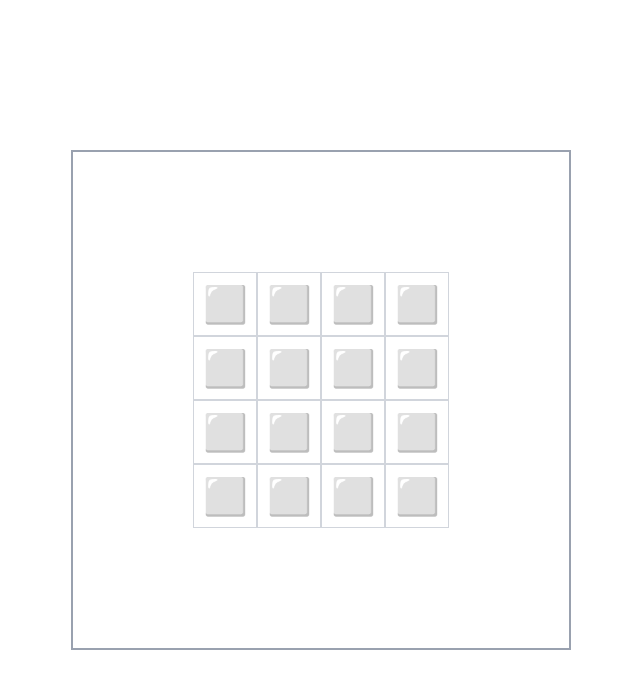
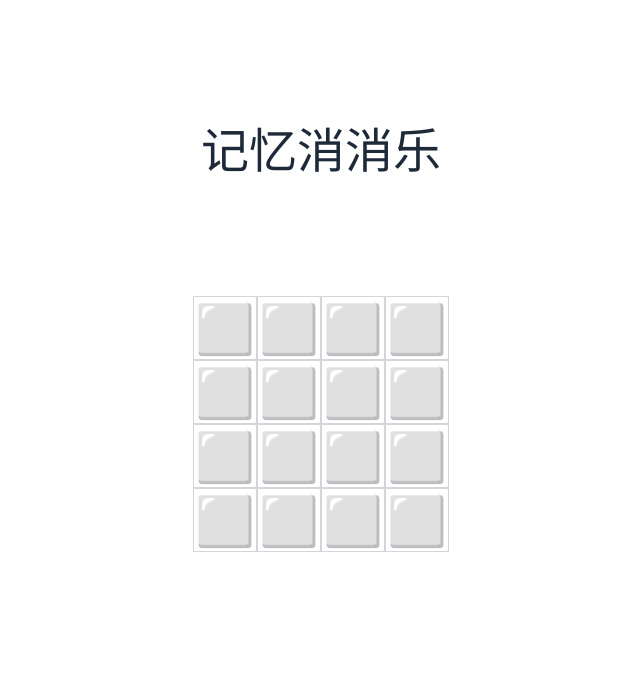
Before and after one commit to coolcao/memory-match-ng, an Angular app: page /memory-match in a window 1280 px wide. Shown: the top 688 px of the page, without its empty margins (319-959 px from the left). Built offline with nearby package versions, Linux system fonts and the light colour scheme.

Commit message:
修复点击过快时出现不能关闭的bug

```diff
--- a/src/app/memory-match/memory-match-board/memory-match-board.component.html
+++ b/src/app/memory-match/memory-match-board/memory-match-board.component.html
@@ -1,13 +1,16 @@
-<div class="flex h-screen w-screen items-center justify-center">
+<div class="flex h-screen w-screen flex-col items-center justify-center">
+  <div class="flex w-full items-center justify-center text-5xl text-gray-800">
+    记忆消消乐
+  </div>
   <div
-    class="flex min-h-[500px] min-w-[500px] flex-col items-center justify-center border-2 border-solid border-gray-400"
+    class="flex min-h-[500px] min-w-[500px] flex-col items-center justify-center"
   >
     @for (rows of cells(); track $index; let row = $index) {
       <div class="flex w-full items-center justify-center">
         @for (cell of rows; track $index; let col = $index) {
           <div
             (click)="clickCell(row, col, cell.value)"
-            class="flex min-h-16 min-w-16 cursor-pointer items-center justify-center border border-solid border-gray-300 text-4xl"
+            class="flex min-h-16 min-w-16 cursor-pointer items-center justify-center border border-solid border-gray-300 text-5xl"
           >
             @if (cell.isOpen) {
               {{ cell.value }}
--- a/src/app/memory-match/memory-match-board/memory-match-board.component.ts
+++ b/src/app/memory-match/memory-match-board/memory-match-board.component.ts
@@ -1,6 +1,6 @@
 import { Component, inject, OnInit } from '@angular/core';
+import { timer } from 'rxjs';
 import { MemoryMatchStore } from '../memory-match.store';
-import { timer } from 'rxjs';
 
 @Component({
   selector: 'app-memory-match-board',
@@ -14,9 +14,14 @@ export class MemoryMatchBoardComponent implements OnInit {
   rows = 4;
   cols = 4;
 
-  clickedValue: string = '';
-  clickedX: number = -1;
-  clickedY: number = -1;
+  // 标记第一次点击的单元格
+  clicked = {
+    value: '',
+    x: -1,
+    y: -1,
+  };
+
+  clickedCount = 0;
 
   store = inject(MemoryMatchStore);
 
@@ -30,28 +35,35 @@ export class MemoryMatchBoardComponent implements OnInit {
     if (value == '') {
       return;
     }
+    if (this.clickedCount == 2) {
+      return;
+    }
+
     // 先打开
     this.store.openCell(x, y);
+    this.clickedCount++;
     // 第一次点击，打开第一个做标记
-    if (this.clickedValue == '') {
+    if (this.clicked.value == '') {
       this.setClicked(x, y, value);
       return;
     }
     // 如果遇到相同的，就消除
-    if (this.clickedValue == value && (this.clickedX != x || this.clickedY != y)) {
+    if (this.clicked.value == value && (this.clicked.x != x || this.clicked.y != y)) {
       timer(500).subscribe(() => {
         this.store.removeCell(x, y);
-        this.store.removeCell(this.clickedX, this.clickedY);
+        this.store.removeCell(this.clicked.x, this.clicked.y);
         this.resetClicked();
+        this.clickedCount = 0;
       });
       return;
     }
 
     // 否则，关闭重新点击
     timer(1000).subscribe(() => {
-      this.store.closeCell(this.clickedX, this.clickedY);
+      this.store.closeCell(this.clicked.x, this.clicked.y);
       this.store.closeCell(x, y);
       this.resetClicked();
+      this.clickedCount = 0;
     });
 
   }
@@ -61,9 +73,11 @@ export class MemoryMatchBoardComponent implements OnInit {
   }
 
   private setClicked(x: number, y: number, value: string) {
-    this.clickedValue = value;
-    this.clickedX = x;
-    this.clickedY = y;
+    this.clicked = {
+      value,
+      x,
+      y,
+    };
   }
 
 
```
